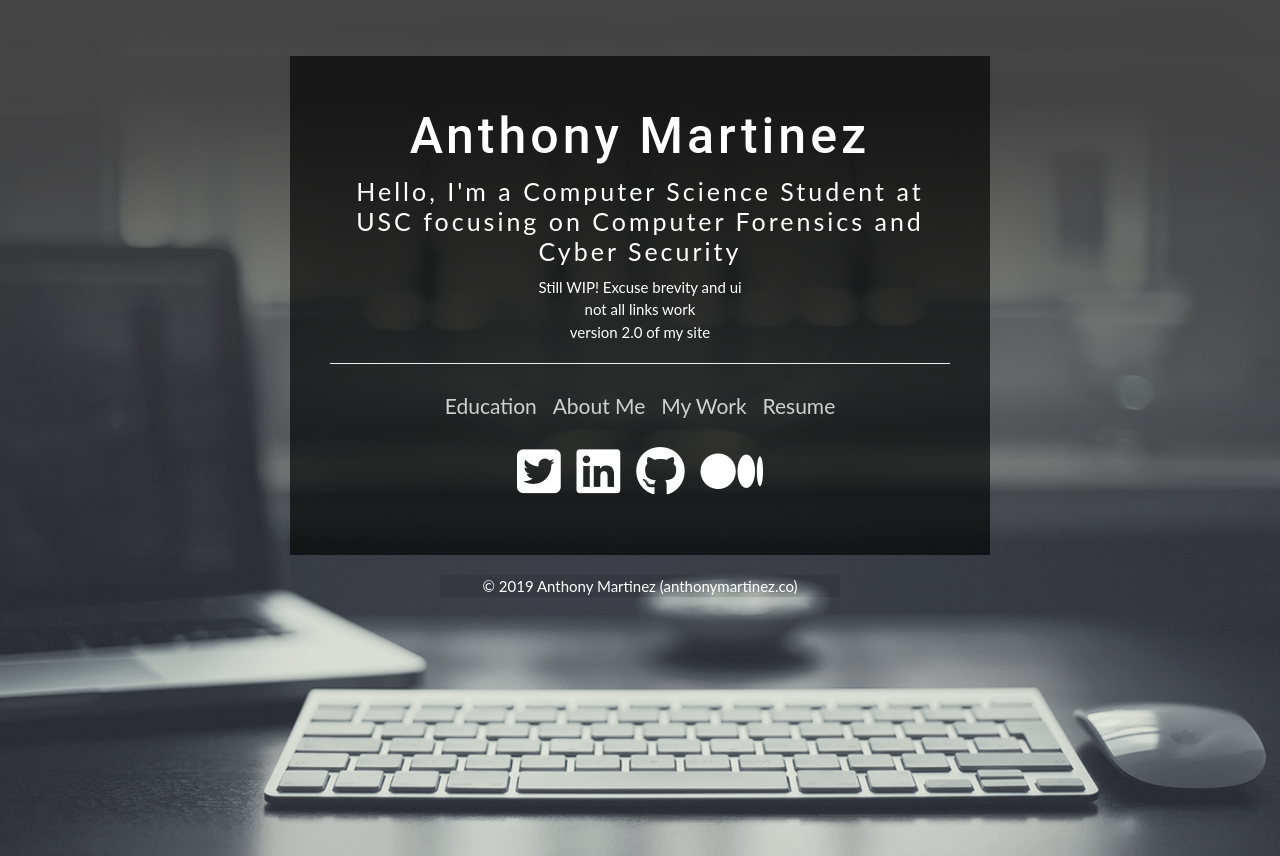
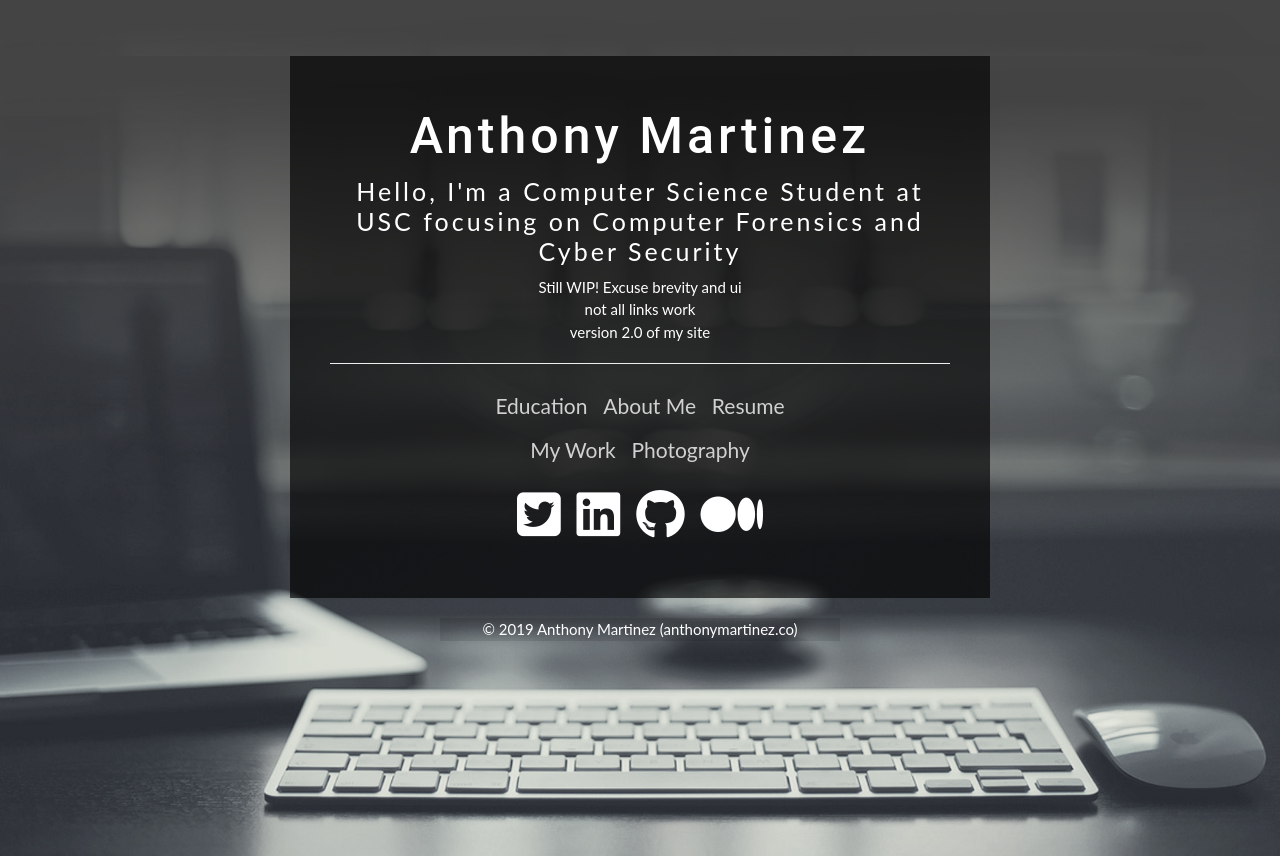
Before and after one commit to anthonybm/tonythetiger06.github.io, a plain HTML site: page index.html in a window 1280 px wide. Drawn offline with nearby package versions, Linux system fonts and the light colour scheme.

Commit message:
added photography button and moved to new line

```diff
--- a/index.html
+++ b/index.html
@@ -81,8 +81,9 @@
                             <ul>
                                 <li><a href="#" onclick="showhide('education');">Education</a></li>
                                 <li><a href="#" onclick="showhide('aboutme');">About Me</a></li>
+                                <li><a href="/files/resume.pdf">Resume</a></li> <br>
                                 <li><a href="#" onclick="showhide('mywork');">My Work</a></li>
-                                <li><a href="/files/resume.pdf">Resume</a></li>
+                                <li><a href="#" onclick="showhide('photography');">Photography</a></li>
                             </ul>
                         </nav>
                     </div>
```
